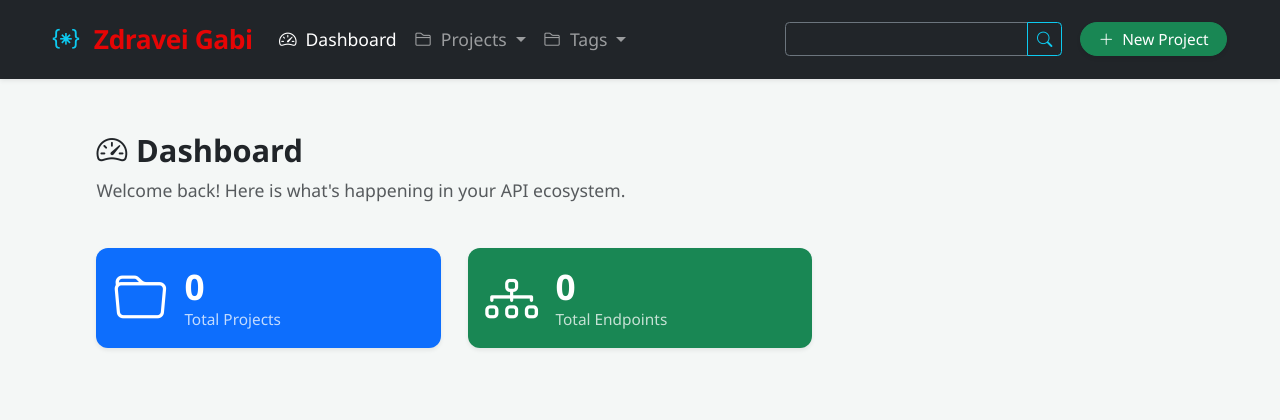
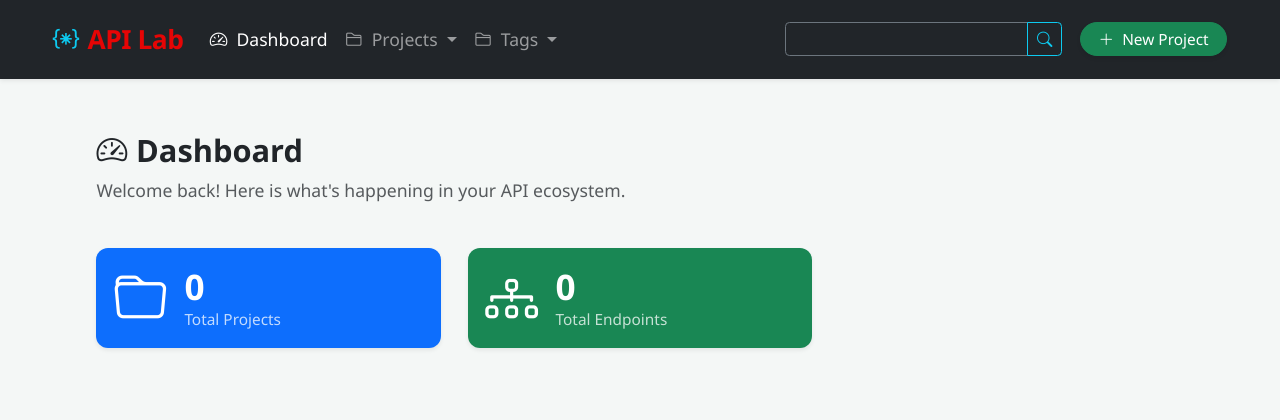
Before and after one commit to simeon011/API-Documentation-Manager, a Django app: page / in a window 1280 px wide. Shown: the top 420 px of the page. Run offline with Django 5.2, Linux system fonts and the light colour scheme; data that the repository does not hold is empty.

Commit message:
Change title

```diff
--- a/templates/base.html
+++ b/templates/base.html
@@ -3,7 +3,7 @@
 <head>
     <meta charset="UTF-8">
     <meta name="viewport" content="width=device-width, initial-scale=1.0">
-    <title>{% block title %}APIR | Documentation Manager{% endblock %}</title>
+    <title>{% block title %}API Lab | Documentation Manager{% endblock %}</title>
 
     <link href="https://cdn.jsdelivr.net/npm/bootstrap@5.3.2/dist/css/bootstrap.min.css" rel="stylesheet">
     <link rel="stylesheet" href="https://cdn.jsdelivr.net/npm/bootstrap-icons@1.11.1/font/bootstrap-icons.css">
@@ -20,7 +20,7 @@
 <nav class="navbar navbar-expand-lg navbar-dark bg-dark shadow-sm sticky-top mb-4">
     <div class="container-fluid px-md-5">
         <a class="navbar-brand fw-bold" href="{% url 'dashboard' %}">
-            <i class="bi bi-braces-asterisk text-info me-2"></i> Zdravei Gabi
+            <i class="bi bi-braces-asterisk text-info me-2"></i>API Lab
         </a>
 
         <button class="navbar-toggler" type="button" data-bs-toggle="collapse" data-bs-target="#navbarNav">
```
